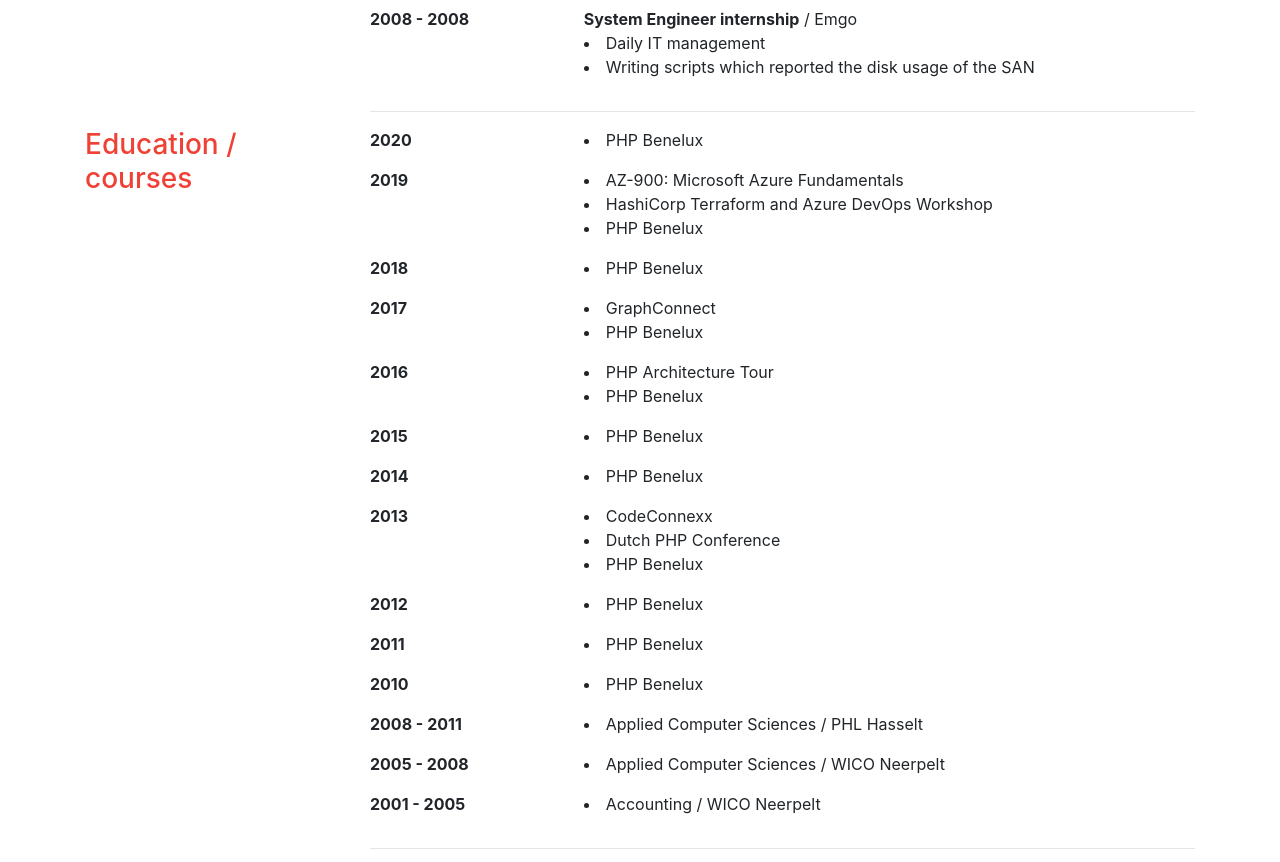
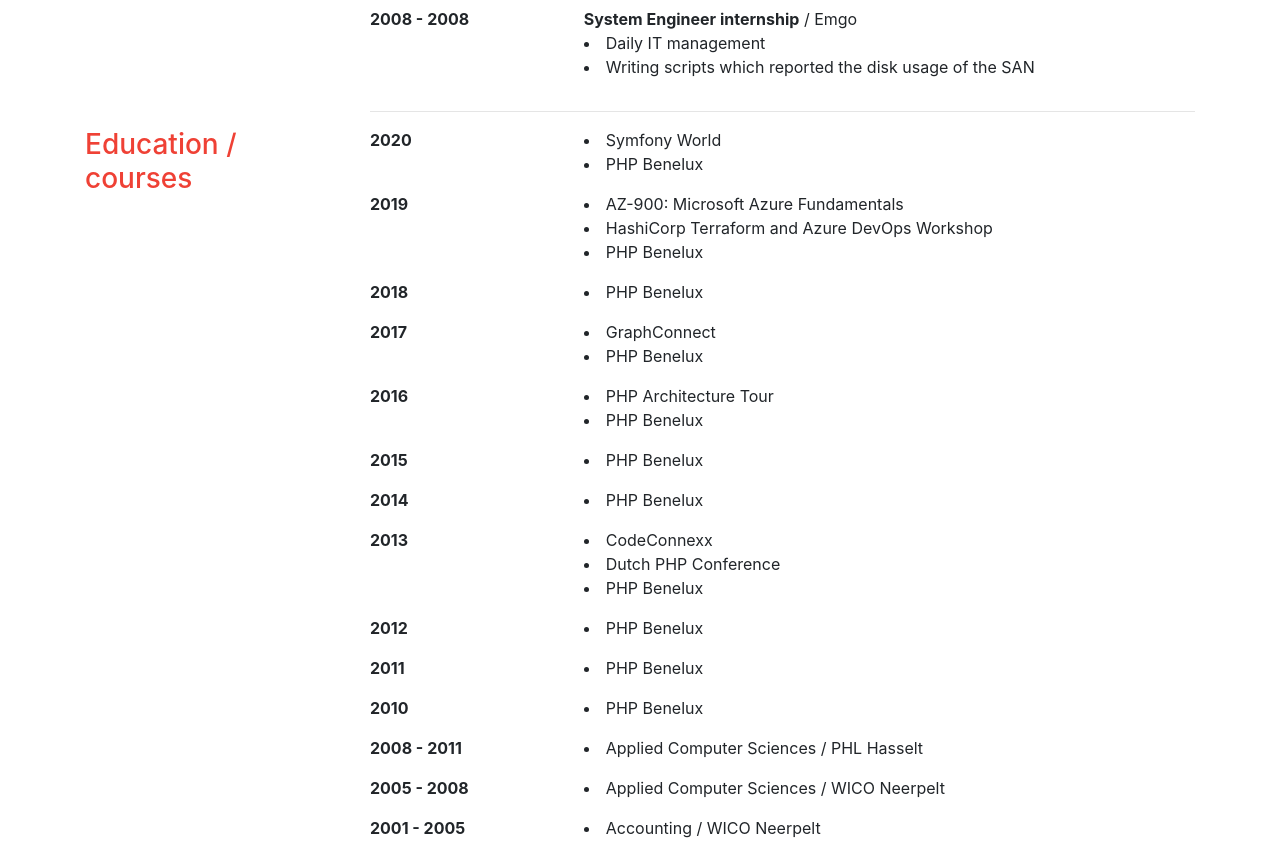
Before and after one commit to tool-shed-consulting/tool-shed.github.io, a plain HTML site: page resume.html in a window 1280 px wide. Shown: the part 1980-2842 px from the top of the page. Drawn offline with nearby package versions, Linux system fonts and the light colour scheme.

Commit message:
Update resume.html

```diff
--- a/resume.html
+++ b/resume.html
@@ -262,6 +262,7 @@
                 <div class="col-3"><strong>2020</strong></div>
                 <div class="col">
                     <ul>
+                        <li>Symfony World</li>
                         <li>PHP Benelux</li>
                     </ul>
                 </div>
```
